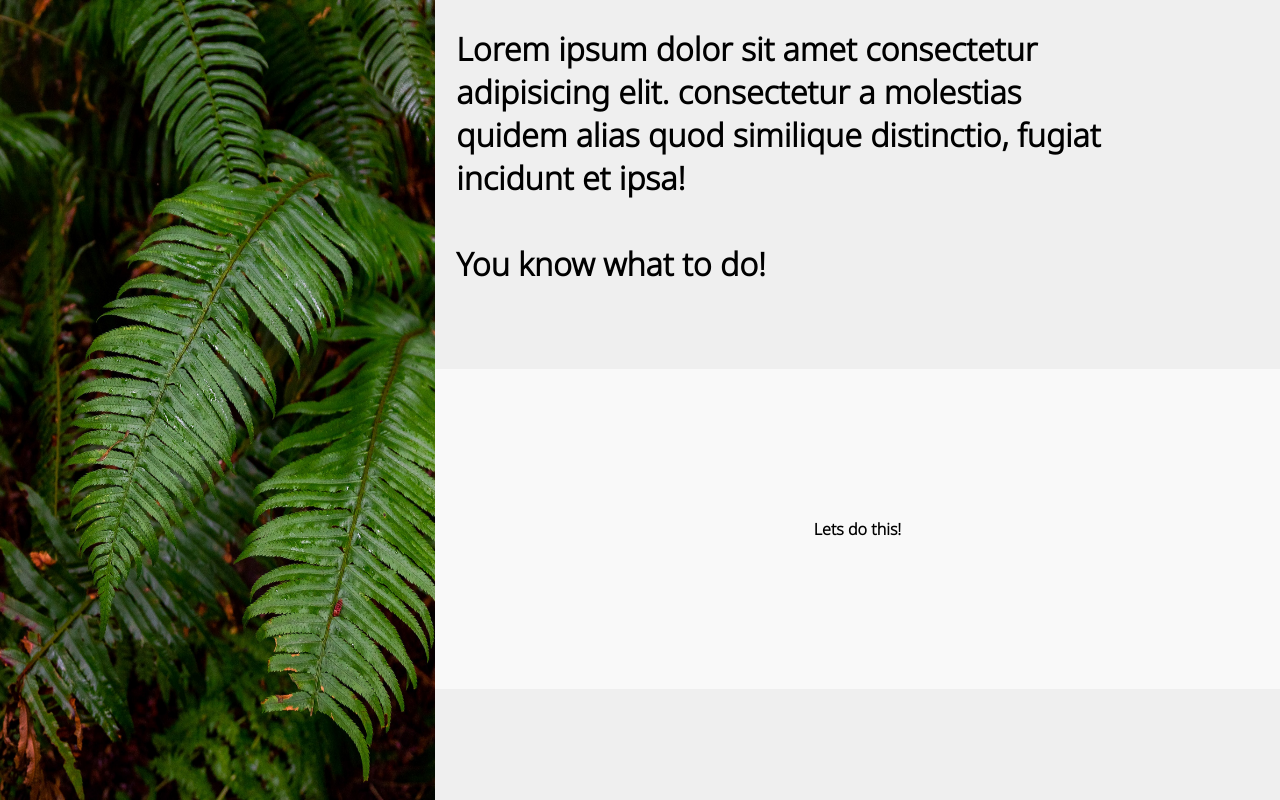
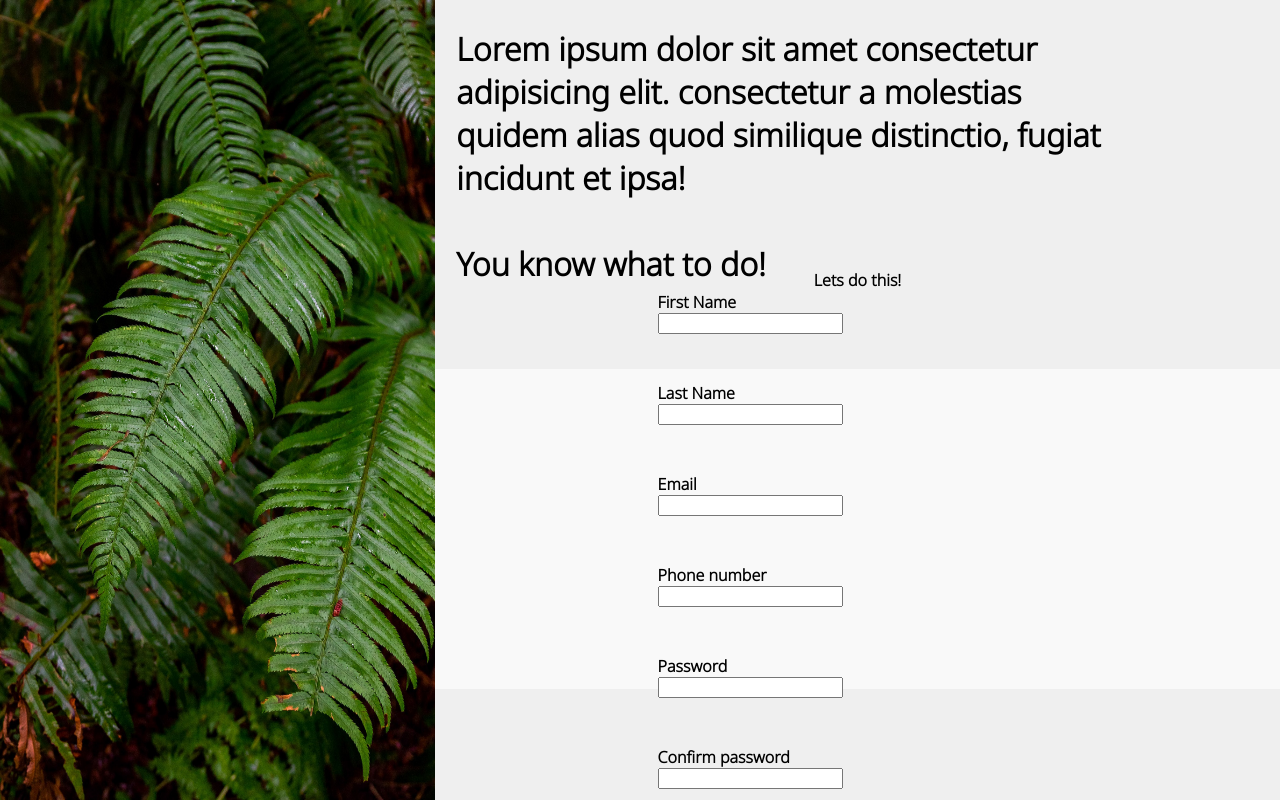
Before and after one commit to ReneSzz/forms_test, a plain HTML site: page index.html in a window 1280 px wide. Drawn offline with Linux system fonts and the light colour scheme.

Commit message:
updated forms

```diff
--- a/index.html
+++ b/index.html
@@ -14,6 +14,41 @@
     <div class="header">Lorem ipsum dolor sit amet consectetur adipisicing elit. consectetur a molestias quidem alias quod similique distinctio, fugiat incidunt et ipsa! <br>  <br> You know what to do!</div>
     <div class="submitSection">
         <div class="submitHeader">Lets do this!</div>
+
+
+
+        <form  action="#" method="get">
+        <div class="formInputs">
+
+            <div class="formStyle">
+            <label for="firstName"> First Name </label>
+            <input type="text" name="firstName" id="firstName">
+        </div>
+        <div class="formStyle">
+            <label for="lastName"> Last Name </label>
+            <input type="text" name="lastName" id="lastName">
+        </div>
+        <div class="formStyle">
+            <label for="email"> Email </label>
+            <input type="email" name="email" id="email">
+        </div>
+        <div class="formStyle">
+            <label for="phoneNumber"> Phone number </label>
+            <input type="tel" name="phoneNumber" id="phoneNumber">
+        </div>
+        <div class="formStyle">
+            <label for="password"> Password </label>
+            <input type="password" name="password" id="password">
+        </div>
+        <div class="formStyle">
+            <label for="confirmPassword"> Confirm password </label>
+            <input type="password" name="confirmPassword" id="confirmPassword">
+        </div>
+    </div>
+
+        </form>
+
+
     </div>
     </div>
     </div>
--- a/style.css
+++ b/style.css
@@ -40,6 +40,7 @@ font-weight: 900;
 
 .submitSection {
     display: flex;
+    flex-direction: column;
     justify-content: center;
     align-items: center;
     margin-top: 10%;
@@ -50,3 +51,19 @@ font-weight: 900;
     background: #F9F9F9;
     font-weight: 700;
 }
+.formStyle {
+    display: flex;
+    flex-direction: column;
+
+}
+
+.formInputs
+{
+
+    display: flex;
+    flex-direction: row;
+    flex-wrap: wrap;
+    gap: 3rem;
+    width: 50vh;
+
+}
```
